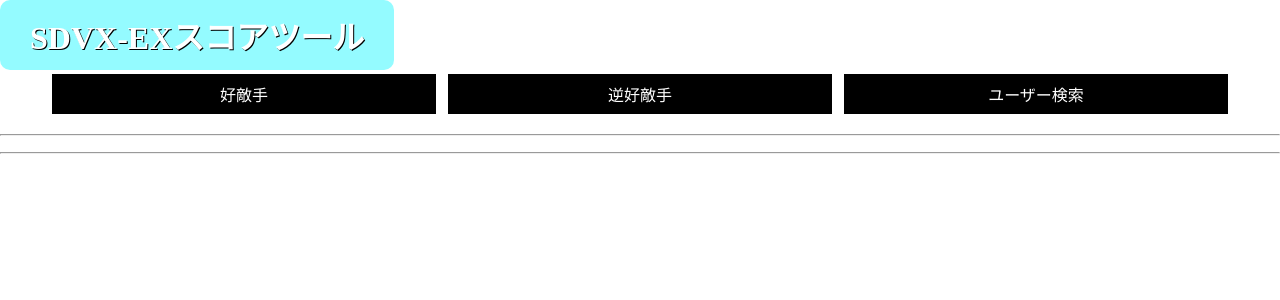
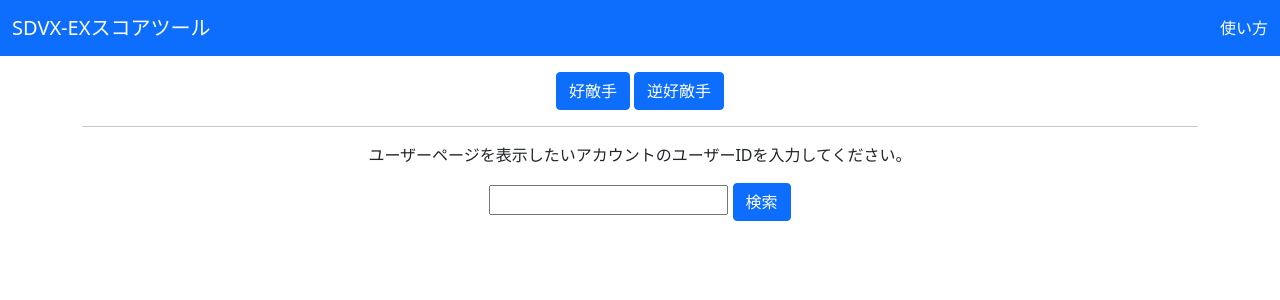
Before and after one commit to reiyiyi/SDVX-EXScoreTool, a Flask app: page /rival in a window 1280 px wide. Shown: the top 300 px of the page. Run offline with Flask 2, Linux system fonts and the light colour scheme; the visitor is signed in with stand-in values (Sample User, id 1).

Commit message:
fix rival

```diff
--- a/app.py
+++ b/app.py
@@ -197,19 +197,13 @@ def rival_follower():
                             current="逆好敵手",
                             rival_data=rev_rival_data)
 
-@app.route('/rival/search')
-def rival_search():
-    if not st_login.is_login():
-        return redirect('/login')
-    return render_template('rival-search.html')
-
 @app.route('/rival/search/try', methods=['POST'])
 def follow_rival():
     if not st_login.is_login():
         return redirect('/login')
     search_id = request.form.get('search-id')
     if not rival_resister.is_exist(search_id):
-        return redirect('/rival/search')
+        return redirect('/rival')
     return redirect('/user/' + search_id)
 
 @app.route('/rival/resister/<rival>')
--- a/static/css/sp-style.css
+++ b/static/css/sp-style.css
@@ -99,6 +99,20 @@ hr {
 
 .rival-settings {
     text-align: center;
+    margin: 1rem;
+}
+
+.rival-resister {
+    text-align: center;
+}
+
+.rival-inline {
+    margin-bottom: 0.5rem;
+}
+
+.rival-link {
+    font-weight: bolder;
+    text-decoration: none;
 }
 
 .bd-callout {
--- a/static/css/style.css
+++ b/static/css/style.css
@@ -96,6 +96,20 @@ hr {
 
 .rival-settings {
     text-align: center;
+    margin: 1rem;
+}
+
+.rival-resister {
+    text-align: center;
+}
+
+.rival-inline {
+    margin-bottom: 0.5rem;
+}
+
+.rival-link {
+    font-weight: bolder;
+    text-decoration: none;
 }
 
 .bd-callout+.bd-callout {
--- a/templates/rival.html
+++ b/templates/rival.html
@@ -1,31 +1,19 @@
-<!DOCTYPE html>
-<html lang="ja">
-<head>
-    <meta charset="UTF-8">
-    <meta http-equiv="X-UA-Compatible" content="IE=edge">
-    <meta name="description" content="">
-    <meta name="viewport" content="width=device-width, initial-scale=1.0">
-    <link rel="stylesheet" media="screen and (max-width:768px)" href="{{ url_for('static', filename = 'css/sp-style.css') }}">
-    <link rel="stylesheet" media="screen and (min-width:769px)" href="{{ url_for('static', filename = 'css/style.css') }}">
-    <title>SDVX-EXスコアツール</title>
-</head>
-<body>
-    <header class="site-header wrapper">
-        <div class="header">
-            <a href="/" class="appname">SDVX-EXスコアツール</a>
+{%- extends "layout.html" %}
+{%- block content %}
+    <div id ="rival" class="container">
+        <div class="rival-settings">
+            <a href="{{url_for('rival_follow')}}" class="btn btn-primary">好敵手</a>
+            <a href="{{url_for('rival_follower')}}" class="btn btn-primary">逆好敵手</a>
         </div>
-    </header>
-    <div class="rival-settings">
-        <a href="{{url_for('rival_follow')}}" class="button">好敵手</a>
-        <a href="{{url_for('rival_follower')}}" class="button">逆好敵手</a>
-        <a href="{{url_for('rival_search')}}" class="button">ユーザー検索</a>
+
+        <hr>
+
+        <div class="rival-resister">
+            <p>ユーザーページを表示したいアカウントのユーザーIDを入力してください。</p>
+            <form action="/rival/search/try" method="POST">
+                <input type="text" name="search-id" id="search-id">
+                <button type="submit" class="btn btn-primary"> 検索</button>
+            </form>
+        </div>
     </div>
-    <hr>
-
-    <hr>
-    <footer class="site-footer wrapper">
-        <div class="footer">
-        </div>
-    </footer>
-</body>
-</html>
+{%- endblock %}
```
Also changed, not shown: templates/rival-list.html (+9 -33 lines), templates/rival-resister.html (deleted, +0 -33 lines), templates/rival-search.html (deleted, +0 -35 lines).
